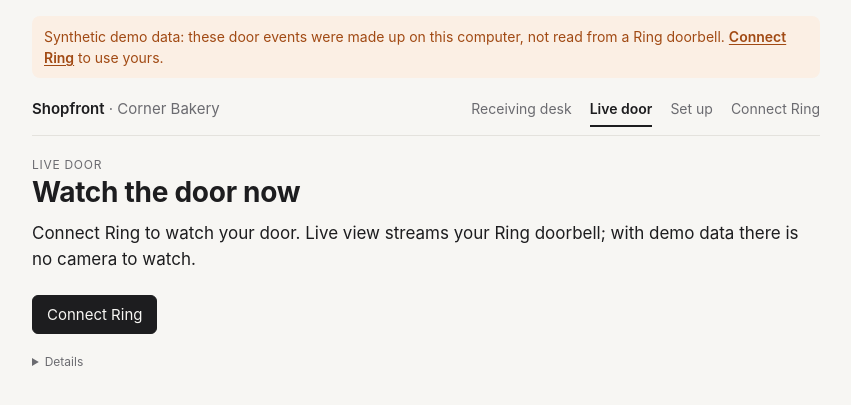
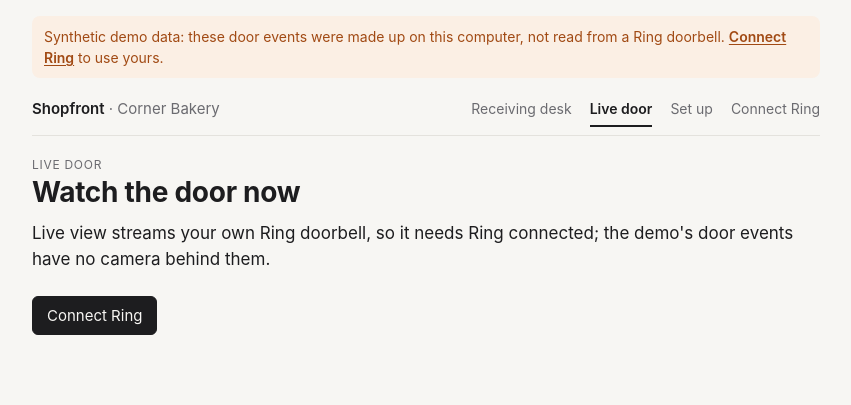
Before and after one commit to danielAsaboro/shopfront, a FastAPI app: page /live in a window 1280 px wide. Shown: the top 405 px of the page, without its empty margins (214-1065 px from the left). Run offline with FastAPI, Linux system fonts and the light colour scheme.

Commit message:
Live door: no link without Ring; /live says one sentence and Connect
The nav already hid "Live door" on demo data, but Set up's last step still
linked to it. Without Ring, nothing links to /live now, and /live itself is
one sentence and a Connect Ring button: no player, no empty session table,
no Details. test_pages asserted the old sentence; it now asserts the new one.

Co-Authored-By: Claude Opus 5.5 (1M context) <noreply@anthropic.com>
Claude-Session: https://claude.ai/code/session_01LL8DfUf345uuoUD8iGZ4bZ

```diff
--- a/app/templates/live.html
+++ b/app/templates/live.html
@@ -14,8 +14,8 @@
   <div class="eyebrow">Live door</div>
   <h1>Watch the door now</h1>
   {% if not connected %}
-  <p style="font-size:17px;margin:12px 0 0">Connect Ring to watch your door. Live view streams your Ring doorbell; with demo data there is no camera to watch.</p>
-  <p><a class="primary" href="/connect">Connect Ring</a></p>
+  <p style="font-size:17px;margin:12px 0 16px">Live view streams your own Ring doorbell, so it needs Ring connected{% if ring_mode != "ring" %}; the demo's door events have no camera behind them{% endif %}.</p>
+  <a class="primary" href="/connect">Connect Ring</a>
   {% else %}
   <p class="why" style="margin-top:8px">Opens a live view of your doorbell, takes a still every 3 seconds{% if classifier == 'bedrock' %} and asks Amazon Bedrock what it shows{% endif %}, and adds the visit to today's receiving desk. With the Ring Developer Playground, pick Package, Vehicle or Motion there first to choose what the test doorbell plays.</p>
   <div class="stage"><video id="v" autoplay playsinline muted></video><div class="idle" id="idle">Not streaming</div></div>
@@ -37,10 +37,12 @@
     </table>
   </section>
   {% endif %}
+  {% if connected %}
   <details class="tech block">
     <summary>Details</summary>
     <p class="why" style="margin:0">A Ring live-view session over WHEP (WebRTC), receive-only, up to 60 seconds. Ring X-Request-ID of this session: <span id="rid">none yet</span>. <a href="/api/live/sessions">sessions JSON</a></p>
   </details>
+  {% endif %}
 {% endblock %}
 {% block scripts %}
 {% if connected %}
--- a/app/templates/setup.html
+++ b/app/templates/setup.html
@@ -105,8 +105,8 @@
 
   <section class="setup-step" id="watch">
     <h2><span class="n">4</span>Watch the door</h2>
-    <p>The receiving desk ticks off each delivery as the doorbell sees it. Open the live door to see a courier labelled as they arrive.</p>
-    <a class="primary" href="/?date={{ today }}">Open today's receiving desk</a> &nbsp; <a href="/live">Live door</a>
+    <p>The receiving desk ticks off each delivery as the doorbell sees it.{% if ring_mode == "ring" %} Open the live door to see a courier labelled as they arrive.{% endif %}</p>
+    <a class="primary" href="/?date={{ today }}">Open today's receiving desk</a>{% if ring_mode == "ring" %} &nbsp; <a href="/live">Live door</a>{% endif %}
   </section>
   {% include "_pairing.html" %}
 {% endblock %}
```
Also changed, not shown: tests/test_live.py (+18 -0 lines), tests/test_pages.py (+1 -1 lines).
